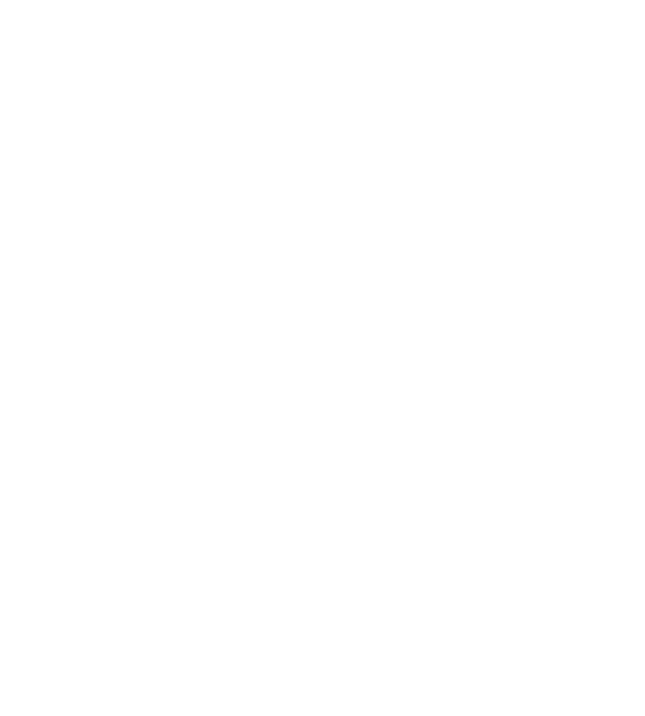
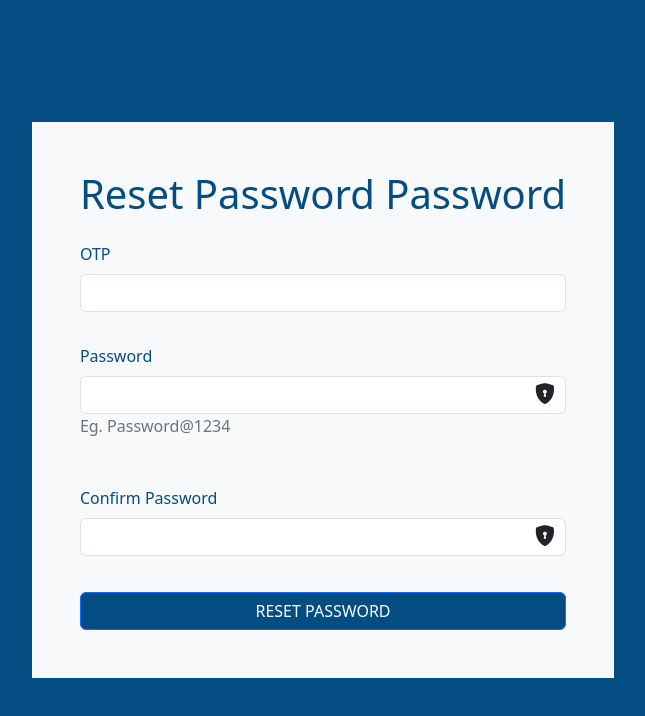
Before and after one commit to Rajkumar-Sai-Durga/hrms-frontend, a React (Vite) app: page /reset-password/1 in a window 1280 px wide. Before the commit this address had no page. Shown: the top 716 px of the page, without its empty margins (317-962 px from the left). Built offline with nearby package versions, Linux system fonts and the light colour scheme.

Commit message:
completed forget and reset password section.

```diff
--- a/src/App.tsx
+++ b/src/App.tsx
@@ -5,6 +5,8 @@
 import { ToastContainer } from 'react-toastify';
 import { Routes, Route } from 'react-router-dom';
 import Registration from './pages/registration/Registration';
+import ForgetPassword from './pages/forget_password/ForgetPassword';
+import ResetPassword from './pages/forget_password/ResetPassword';
 
 function App() {
 
@@ -14,6 +16,9 @@
       <Routes>
         <Route path='/' element={<Login></Login>}/>
         <Route path='/registration' element={<Registration></Registration>}/>
+        <Route path='/forget-password' element={<ForgetPassword></ForgetPassword>}/>
+        <Route path='/reset-password/:email' element={<ResetPassword></ResetPassword>}/>
+
       </Routes>
       <ToastContainer></ToastContainer>
     </>
--- /dev/null
+++ b/src/pages/forget_password/ForgetPassword.tsx
@@ -0,0 +1,61 @@
+import { useState } from "react"
+import "./forgetPassword.css"
+import { useForm } from "react-hook-form";
+import axios from "axios";
+import Loader from "../../components/loader/Loader";
+import { toast } from "react-toastify";
+import { useNavigate } from "react-router-dom";
+
+const ForgetPassword = () => {
+    const [load, setLoad] = useState(false);
+    const navigate = useNavigate();
+
+    interface formValue{
+        email: string
+    }
+
+    const {register, handleSubmit, formState:{errors}} = useForm<formValue>();
+
+    const onSubmit = async(formValue: formValue) =>{
+        setLoad(true);
+        try {
+            let response = await axios.post("http://localhost:8080/api/employee/forget-password", formValue);
+            toast.success(response.data.message);
+            console.log(response);
+
+            if(response.data.response == "OTP sent"){
+                navigate("/reset-password/"+formValue.email)
+            }
+        } catch (error) {
+            console.log(error);
+            toast.success("Server issues please try again later");
+        }
+        setLoad(false);
+    }
+
+  return (
+    <div className="back_color d-flex justify-content-center align-items-center">
+        <div className="bg-light p-5 d-flex flex-column gap-3">
+            <h1 className="color">Forget Password</h1>
+            <p className="text-secondary">Enter valid email address to get the OTP</p>
+            <form className="d-flex flex-column gap-3" onSubmit={handleSubmit(onSubmit)}>
+                <div>
+                    <label htmlFor="email" className="form-label color">Eamil address</label>
+                    <input type="email" className="form-control" id="email" {...register("email",{
+                        required: "Email is required.",
+                        pattern: {value: /^[^\s@]+@[^\s@]+\.[^\s@]+$/, message: "Invalid email format"}
+                    })}/>
+                    {errors.email?.message && (<p className="text-danger">{errors.email?.message}</p>)}
+                </div>
+                <div className="pt-1">
+                    <button type="submit" className="btn btn-primary btn_bg container-fluid d-flex justify-content-center align-items-center" disabled={load}>
+                        {load? <Loader></Loader> : "Get OTP"}
+                    </button>
+                </div>
+            </form>
+        </div>
+    </div>
+  )
+}
+
+export default ForgetPassword
--- /dev/null
+++ b/src/pages/forget_password/ResetPassword.tsx
@@ -0,0 +1,99 @@
+import axios from "axios";
+import { useState } from "react";
+import { useForm } from "react-hook-form";
+import {  useNavigate, useParams } from "react-router-dom";
+import { toast } from "react-toastify";
+import Loader from "../../components/loader/Loader";
+import "./resetPassword.css"
+
+const ResetPassword = () => {
+    const [load, setLoad] = useState(false);
+    const [lock, setLock] = useState<boolean>(true)
+    const [conLock, setConLock] = useState<boolean>(true)
+    const {email} = useParams()
+    const navigate = useNavigate();
+
+    interface formValue{
+        otp: string,
+        password: string,
+        confirmPassword: string
+    }
+
+    const {register, handleSubmit, formState:{errors}, watch} = useForm<formValue>();
+    let password = watch("password");
+
+    const onSubmit = (formValue: formValue) =>{
+        console.log(formValue);
+
+        let obj = {
+            email: email,
+            otp: formValue.otp,
+            newPassword:  formValue.password
+        }
+        ivokeApi(obj)
+    }
+    const ivokeApi = async(obj: any)=>{
+        setLoad(true);
+        try {
+            let response = await axios.post("http://localhost:8080/api/employee/reset-password", obj);
+            if(response.data.message= "Password updated successful"){
+                toast.success(response.data.message);
+                navigate("/");
+            }else{
+                toast.warning(response.data.message);
+            }
+        } catch (error) {
+            toast.warning("Server issues please try again later");
+        }
+        setLoad(false);
+    }
+  return (
+    <div className="back_color d-flex justify-content-center align-items-center">
+        <div className="bg-light p-5 d-flex flex-column gap-3">
+            <h1 className="color">Reset Password Password</h1>
+            <form className="d-flex flex-column gap-3" onSubmit={handleSubmit(onSubmit)}>
+                <div className="mb-3">
+                    <label htmlFor="otp" className="form-label color">OTP</label>
+                    <div >
+                        <input type="text" className="form-control" id="otp" {...register("otp",{
+                            required:{ value: true, message: "OTP must required."},
+                            minLength:{ value: 6, message: "OTP has minimum six digits"}
+                        })}/>
+                    </div>
+                    {errors.otp?.message && (<p className='text-danger'>{errors.otp?.message}</p>)}
+                </div>
+                <div className="mb-3">
+                    <label htmlFor="exampleInputPassword1" className="form-label color">Password</label>
+                    <div className='password-container'>
+                        <input type={lock? "password": "text"} className="form-control" id="exampleInputPassword1" {...register("password",{
+                            required:{ value: true, message: "Password must required."},
+                            pattern:{ value: /^(?=.*[a-z])(?=.*[A-Z])(?=.*\d)(?=.*[@$!%*?&])[A-Za-z\d@$!%*?&]{8,}$/, message: "Invalid password"}
+                        })}/>
+                        {lock? <i className="bi bi-shield-lock-fill child" onClick={()=> setLock(false)}></i> : <i className="bi bi-shield-lock child" onClick={()=> setLock(true)}></i>}
+                    </div>
+                    {errors.password?.message && (<p className='text-danger'>{errors.password?.message}</p>)}
+                    <p className='text-secondary'>Eg. Password@1234</p>
+                </div>
+                <div className="mb-3">
+                    <label htmlFor="exampleInputPassword2" className="form-label color">Confirm Password</label>
+                    <div className='password-container'>
+                        <input type={conLock? "password": "text"} className="form-control" id="exampleInputPassword2" {...register("confirmPassword",{
+                            required:{ value: true, message: "Confirm password must required."},
+                            validate: (value) => value == password || "Password does not matched."
+                        })}/>
+                        {conLock? <i className="bi bi-shield-lock-fill child" onClick={()=> setConLock(false)}></i> : <i className="bi bi-shield-lock child" onClick={()=> setConLock(true)}></i>}
+                    </div>
+                    {errors.confirmPassword?.message && (<p className='text-danger'>{errors.confirmPassword?.message}</p>)}
+                </div>
+                <div className="pt-1">
+                    <button type="submit" className="btn btn-primary btn_bg container-fluid d-flex justify-content-center align-items-center" disabled={load}>
+                        {load? <Loader></Loader> : "RESET PASSWORD"}
+                    </button>
+                </div>
+            </form>
+        </div>
+    </div>
+  )
+}
+
+export default ResetPassword
--- /dev/null
+++ b/src/pages/forget_password/forgetPassword.css
@@ -0,0 +1,12 @@
+.back_color{
+    width: 100%;
+    height: 100vmin;
+    background-color: #034d83 !important;
+}
+.btn_bg{
+    background-color: #034d83 !important;
+}
+.color{
+    color: #034d83;
+    font-weight: 500;
+}
--- /dev/null
+++ b/src/pages/forget_password/resetPassword.css
@@ -0,0 +1,21 @@
+.password-container{
+    position: relative;
+}
+.child{
+    position: absolute;
+    right: 2.7%;
+    top: 15%;
+    scale: 1.3;
+}
+.back_color{
+    width: 100%;
+    height: 100vmin;
+    background-color: #034d83 !important;
+}
+.btn_bg{
+    background-color: #034d83 !important;
+}
+.color{
+    color: #034d83;
+    font-weight: 500;
+}
--- a/src/pages/login_page/Login.tsx
+++ b/src/pages/login_page/Login.tsx
@@ -5,11 +5,12 @@
 import { toast } from 'react-toastify';
 import { useState } from 'react';
 import Loader from "../../components/loader/Loader";
-import { useNavigate } from 'react-router-dom';
+import { Link, useNavigate } from 'react-router-dom';
 
 const Login = () => {
     let [load, setLoad] = useState<boolean>(false);
     const navigate = useNavigate();
+    const [lock, setLock] = useState<boolean>(true)
 
     interface loginDto{
         email:string,
@@ -23,6 +24,10 @@
             const response = await axios.post("http://localhost:8080/api/employee/login", formValues)
             console.log(response)
             if(response.data.accessToken.length){
+                toast.success(response.data.message);
+                localStorage.setItem("userInfo", JSON.stringify(response.data.userInfo))
+                localStorage.setItem("accessToken", response.data.accessToken)
+            }else{
                 toast.success(response.data.message);
             }
         } catch (error) {
@@ -52,20 +57,23 @@
                         </div>
                         <div className="mb-3">
                             <label htmlFor="exampleInputPassword1" className="form-label color">Password</label>
-                            <input type="password" className="form-control" id="exampleInputPassword1" {...register("password",{
-                                required:{ value: true, message: "Password must required."},
-                                pattern:{ value: /^(?=.*[a-z])(?=.*[A-Z])(?=.*\d)(?=.*[@$!%*?&])[A-Za-z\d@$!%*?&]{8,}$/, message: "Invalid password"}
-                            })}/>
+                            <div className='password-container'>
+                                <input type={lock? "password": "text"} className="form-control" id="exampleInputPassword1" {...register("password",{
+                                    required:{ value: true, message: "Password must required."},
+                                    pattern:{ value: /^(?=.*[a-z])(?=.*[A-Z])(?=.*\d)(?=.*[@$!%*?&])[A-Za-z\d@$!%*?&]{8,}$/, message: "Invalid password"}
+                                })}/>
+                                {lock? <i className="bi bi-shield-lock-fill child" onClick={()=> setLock(false)}></i> : <i className="bi bi-shield-lock child" onClick={()=> setLock(true)}></i>}
+                            </div>
                             {errors.password?.message && (<p className='text-danger'>{errors.password?.message}</p>)}
                             <p className='text-secondary'>Eg. Password@1234</p>
                         </div>
                         <div className="d-flex align-items-center justify-content-between">
                             <div className="mb-3 form-check">
                                 <input type="checkbox" className="form-check-input" id="exampleCheck1"/>
-                                <label className="form-check-label" htmlFor="exampleCheck1">Remenber me</label>
+                                <label className="form-check-label" htmlFor="exampleCheck1">Remember me</label>
                             </div>
                             <div>
-                                <p className='btn btn-link color'>Forget password?</p>
+                                <Link to="/forget-password" className='color'>Forget password?</Link>
                             </div>
                         </div>
                         <button type="submit" className="btn btn-primary btn_bg container-fluid d-flex justify-content-center align-items-center" disabled={load}>
--- a/src/pages/login_page/login.css
+++ b/src/pages/login_page/login.css
@@ -16,3 +16,12 @@
 .height-100{
     height: 100vh;
 }
+.password-container{
+    position: relative;
+}
+.child{
+    position: absolute;
+    right: 2.7%;
+    top: 15%;
+    scale: 1.3;
+}
--- a/src/pages/registration/Registration.tsx
+++ b/src/pages/registration/Registration.tsx
@@ -127,6 +127,7 @@
               <input type="checkbox" className="form-check-input" id="exampleCheck1" onChange={(e)=>setCheck(e.target.checked)}/>
               <label className="form-check-label" htmlFor="exampleCheck1">I agree to all the <span className="text-primary">Terms, Privacy policy.</span></label>
             </div>
+            {check? <p></p> :<p className="text-danger">Agree to Terms, Privacy policy</p>}
             <button type="submit" className="btn btn-primary btn_bg container-fluid d-flex justify-content-center align-items-center" disabled={!check && !load} >
               {load? <Loader></Loader> : "Register"}
             </button>
```
